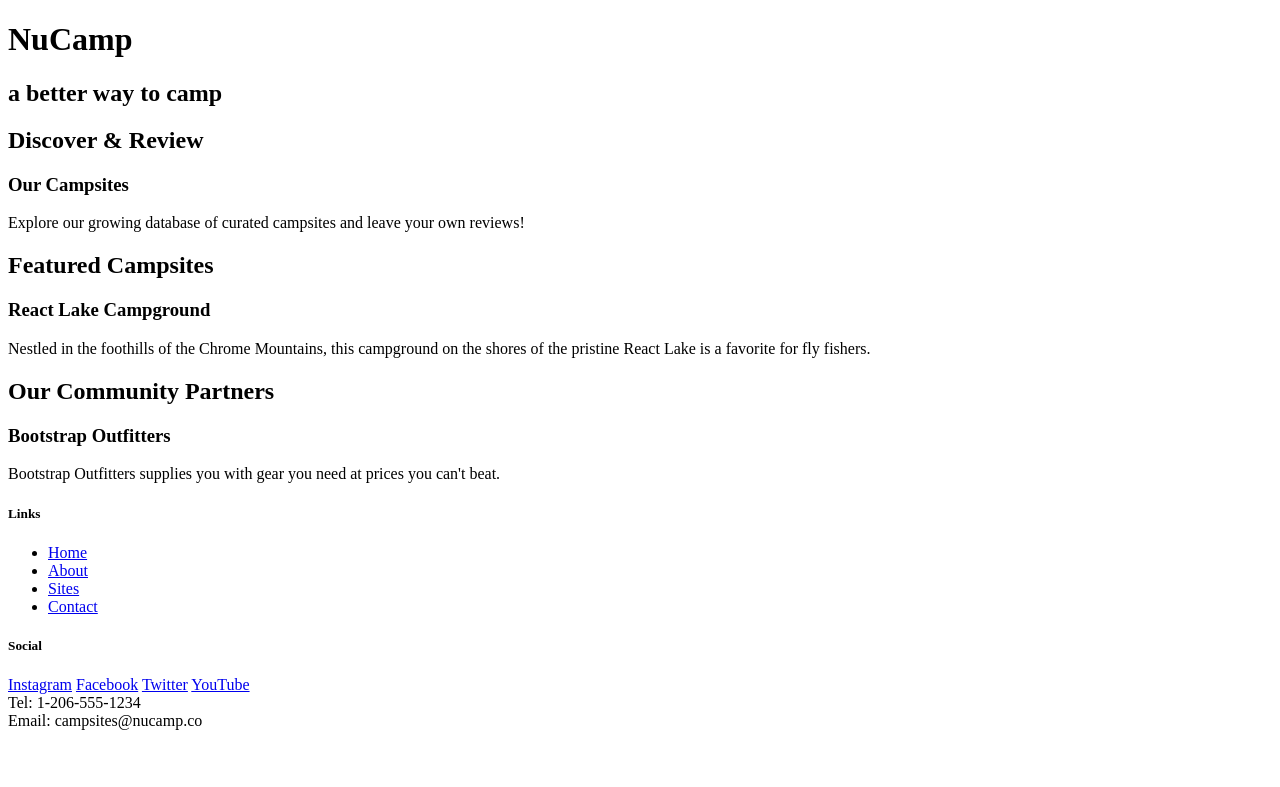
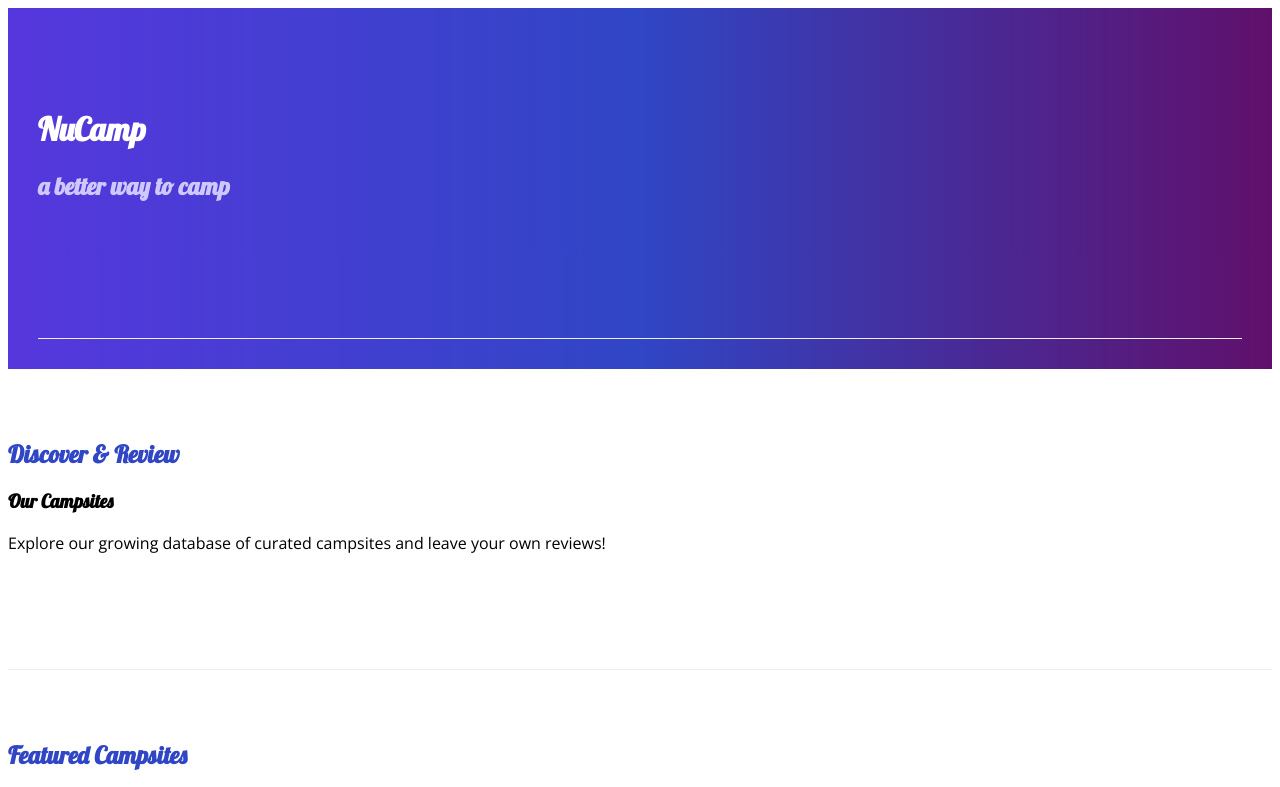
Before and after one commit to hsimspace/newcamp_boostrap_week1, a website: page index.html in a window 1280 px wide. Shown: the top 787 px of the page. Drawn offline with nearby package versions, Linux system fonts and the light colour scheme.

Commit message:
Custom stylesheet adding

```diff
--- /dev/null
+++ b/css/styles.css
@@ -0,0 +1,32 @@
+body {
+    font-family: "Open Sans", sans-serif;
+}
+
+h1, h2, h3 {
+    font-family: "Lobster", cursive;
+}
+
+h2 {
+    color: #3046c5;
+}
+
+header h2 {
+    color: #cec8ff;
+}
+
+footer {
+    background-image: linear-gradient(#cec8ff, white);
+    padding: 20px 0;
+}
+
+.jumbotron {
+    padding: 30px;
+    background-image: linear-gradient(to right, #5637dd, #3046c5, #60106B);
+    color: white;
+}
+
+.row-content {
+    padding: 50px 0;
+    border-bottom: 1px ridge;
+    min-height: 200px;
+}
--- a/index.html
+++ b/index.html
@@ -1,17 +1,24 @@
 <!DOCTYPE html>
 <html lang="en">
     <head>
+        <!-- Requireed meta -->
         <meta charset="utf-8" />
         <meta name="viewport" content="width=device-width, initial-scale=1" />
         <meta http-equiv="x-ua-compatible" content="ie=edge">
-        <link rel="stylesheet" href="node_modules/bootstrap/dist/css/bootstrap-grid.min.css.map">
+
+        <!-- Bootstrap CSS -->
+        <link rel="stylesheet" href="node_modules/bootstrap/dist/css/bootstrap-grid.min.css.map" />
+
+        <!-- Additional CSS must be placed after Bootstrap CSS -->
+        <link rel="stylesheet" href="https://fonts.googleapis.com/css?family=Lobster|Open+Sans" />
+        <link rel="stylesheet" href="css/styles.css" />
         <title>NuCamp: A Better Way To Camp</title>
     </head>
 
     <body>
-        <header class="jumbotron">
+        <header class="jumbotron jumbotron-fluid">
             <div class="container">
-                <div class="row">
+                <div class="row row-content align-items-center">
                     <div class="col">
                         <h1>NuCamp</h1>
                         <h2>a better way to camp</h2>
@@ -21,9 +28,9 @@
         </header>
 
         <div class="container">
-            <div class="row">
+            <div class="row row-content align-items-center">
                 <div class="col-sm-4 order-sm-last col-md-3">
-                    <h2>Discover & Review</h2>
+                    <h2 class="text-sm-right">Discover & Review</h2>
                 </div>
                 <div class="col">
                     <h3>Our Campsites</h3>
@@ -32,7 +39,7 @@
             </div>
 
             <!-- Add another row -->
-            <div class="row">
+            <div class="row row-content align-items-center">
                 <div class="col-sm-4 col-md-3">
                     <h2>Featured Campsites</h2>
                 </div>
@@ -44,7 +51,7 @@
 
             <div class="row">
                 <div class="col-sm-4 order-sm-last col-md-2">
-                    <h2>Our Community Partners</h2>
+                    <h2 class="text-sm-right">Our Community Partners</h2>
                 </div>
                 <div class="col">
                     <h3>Bootstrap Outfitters</h3>
@@ -65,14 +72,14 @@
                             <li><a href="#">Contact</a></li>
                         </ul>
                     </div>
-                    <div class="col-6 col-sm-5">
+                    <div class="col-6 col-sm-5 text-center">
                         <h5>Social</h5>
                         <a href="http://instagram.com/">Instagram</a>
                         <a href="http://facebook.com/">Facebook</a>
                         <a href="http://twitter.com/">Twitter</a>
                         <a href="http://youtube.com/">YouTube</a>
                     </div>
-                    <div class="col-sm-4">
+                    <div class="col-sm-4 text-center">
                         Tel: 1-206-555-1234<br />
                         Email: campsites@nucamp.co
                     </div>
```
